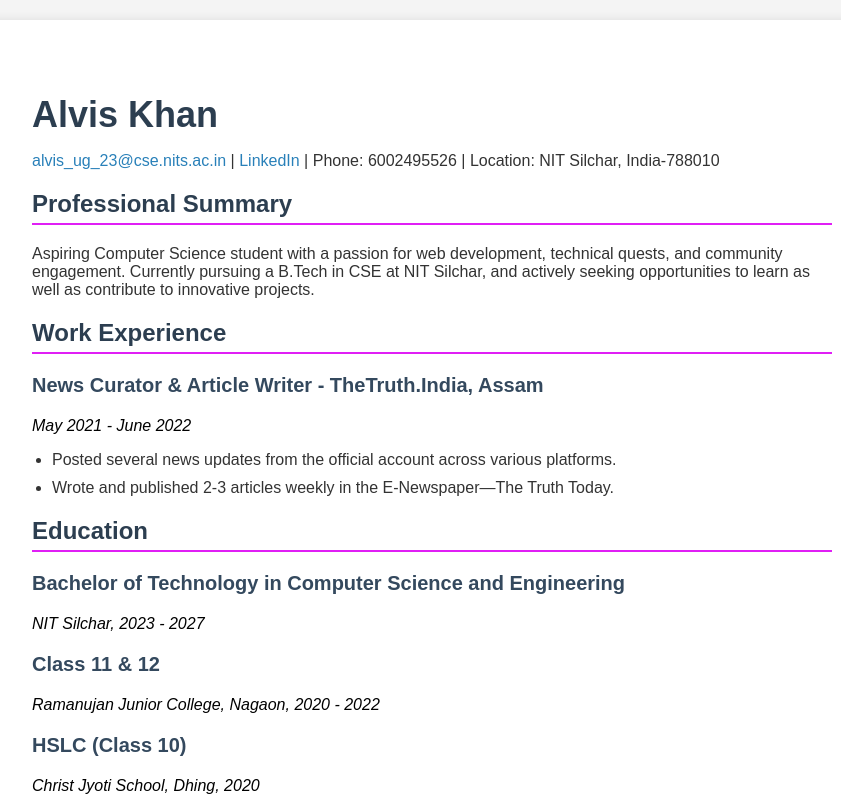
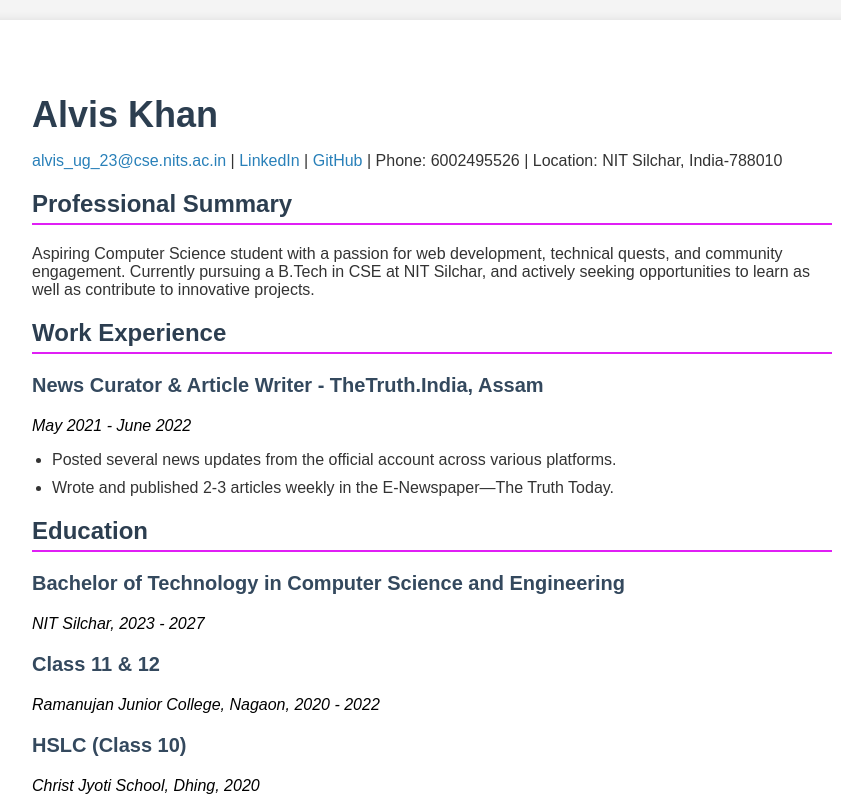
Before and after one commit to AlvisKhan/res, a plain HTML site: page index.html in a window 1280 px wide. Shown: the top 800 px of the page, without its empty margins (208-1049 px from the left). Drawn offline with Linux system fonts and the light colour scheme.

Commit message:
Update index.html

```diff
--- a/index.html
+++ b/index.html
@@ -13,6 +13,7 @@
             <p class="contact-info">
                 <a href="mailto:alvis_ug_23@cse.nits.ac.in">alvis_ug_23@cse.nits.ac.in</a> |
                 <a href="https://www.linkedin.com/in/alvis-khan-2857231bb?utm_source=share&utm_campaign=share_via&utm_content=profile&utm_medium=android_app" target="_blank">LinkedIn</a> |
+                <a href="https://github.com/AlvisKhan">GitHub</a> |
                 Phone: 6002495526 | Location: NIT Silchar, India-788010
             </p>
         </header>
```
